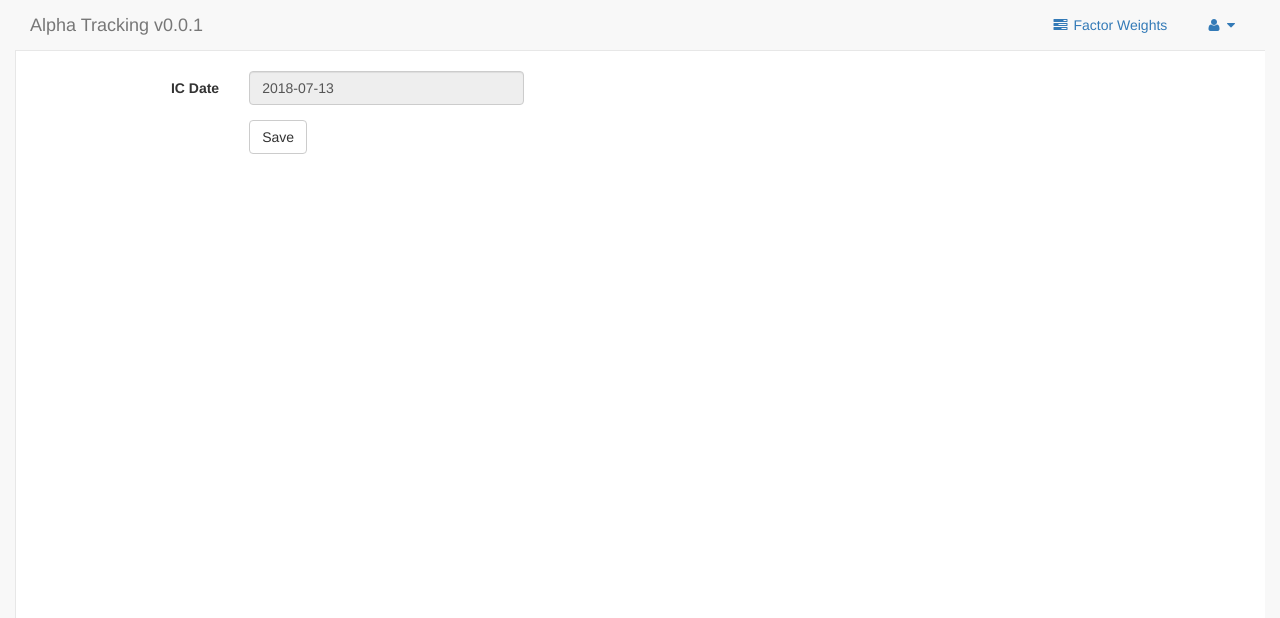
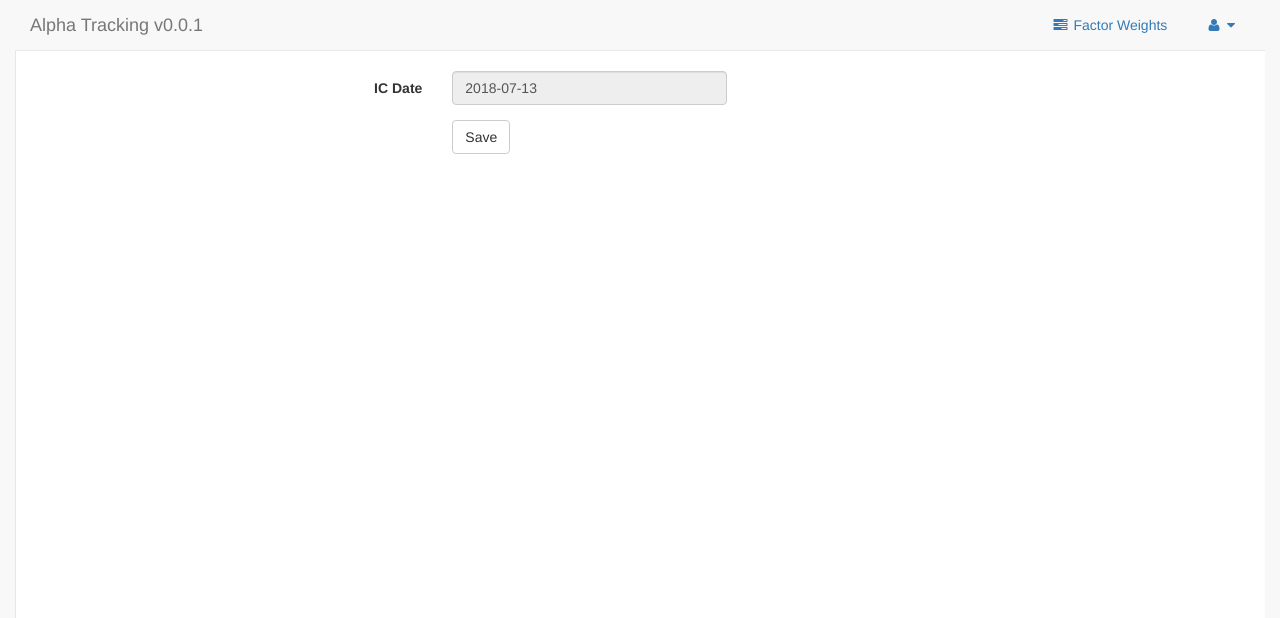
Before and after one commit to russelmorris/alphaTracking, a CodeIgniter app: page /database/factor-weights in a window 1280 px wide. Shown: the top 618 px of the page. Run offline with CodeIgniter, Linux system fonts and the light colour scheme; data that the repository does not hold is empty.

Commit message:
Line up the slide horizontal lines with the mid point of the text

```diff
--- a/application/views/partial/v_factor_weights.php
+++ b/application/views/partial/v_factor_weights.php
@@ -1,7 +1,7 @@
 <div id="page-wrapper" class="dashboard pt-20">
     <form class="form-horizontal" role="form">
         <div class="form-group">
-            <label for="closestIcDate" class="col-sm-2 control-label">IC Date</label>
+            <label for="closestIcDate" class="col-sm-4 control-label">IC Date</label>
             <div class="col-sm-3">
                 <input type="input" class="form-control" id="closestIcDate"
                        value="<?php echo $closest_icDate_from_today; ?>"
@@ -13,7 +13,7 @@
         </div>
         <?php if ($user['isAdmin'] == 1 ){ ?>
         <div class="form-group">
-            <label for="factorWeightIcMember" class="col-sm-2 control-label">IC Member</label>
+            <label for="factorWeightIcMember" class="col-sm-4 control-label">IC Member</label>
             <div class="col-sm-3">
                 <select class="form-control admin_users" id="factorWeightIcMember">
                     <?php foreach ($admin_users as $value): ?>
@@ -25,11 +25,11 @@
         <?php } ?>
         <?php foreach($factorWeights as $factorWeight ) {?>
             <div class="form-group">
-                <label for="factor_<?php echo $factorWeight['factorNo'];?>" class="col-sm-2 control-label">
+                <label for="factor_<?php echo $factorWeight['factorNo'];?>" class="col-sm-4 text-right pt-0">
                     <?php echo $factorWeight['factorDesc'] ;?></label>
                 <div class="col-sm-3">
                     <input type="range" min="0" max="100" value="0"
-                           class="slider" id="factor_<?php echo $factorWeight['factorNo'];?>">
+                           class="slider " id="factor_<?php echo $factorWeight['factorNo'];?>">
                 </div>
                 <div class="col-sm-1">
                     <label id="factor_label_<?php echo $factorWeight['factorNo'];?>"></label>
@@ -47,7 +47,7 @@
             </script>
         <?php } ?>
         <div class="form-group">
-            <div class="col-sm-offset-2 col-sm-3">
+            <div class="col-sm-offset-4 col-sm-3">
                 <button type="button" onclick="saveFactorWeight()" class="btn btn-default">Save</button>
                 <p class="hidden text-success" id ="help-block">Factors weights has been saved.</p>
         </div>
--- a/assets/css/sb-admin-2.css
+++ b/assets/css/sb-admin-2.css
@@ -572,7 +572,9 @@ table.dataTable thead > tr > th {
 .cell_part_hr {
     border: 1px solid #ddd;
 }
-
+.mb-5{
+    margin-bottom: 5px; !important;
+}
 .mb-10 {
     margin-bottom: 10px !important;
 }
@@ -600,7 +602,9 @@ table.dataTable thead > tr > th {
     margin-bottom: 5px !important;
     margin-top: 5px !important;
 }
-
+.pt-0{
+    padding-top: 0px; !important;
+}
 .pt-10{
     padding-top: 10px !important;
 }
@@ -608,6 +612,7 @@ table.dataTable thead > tr > th {
 .pt-20{
     padding-top: 20px !important;
 }
+
 .div-inline-block {
     display: inline-block;
 }
```
